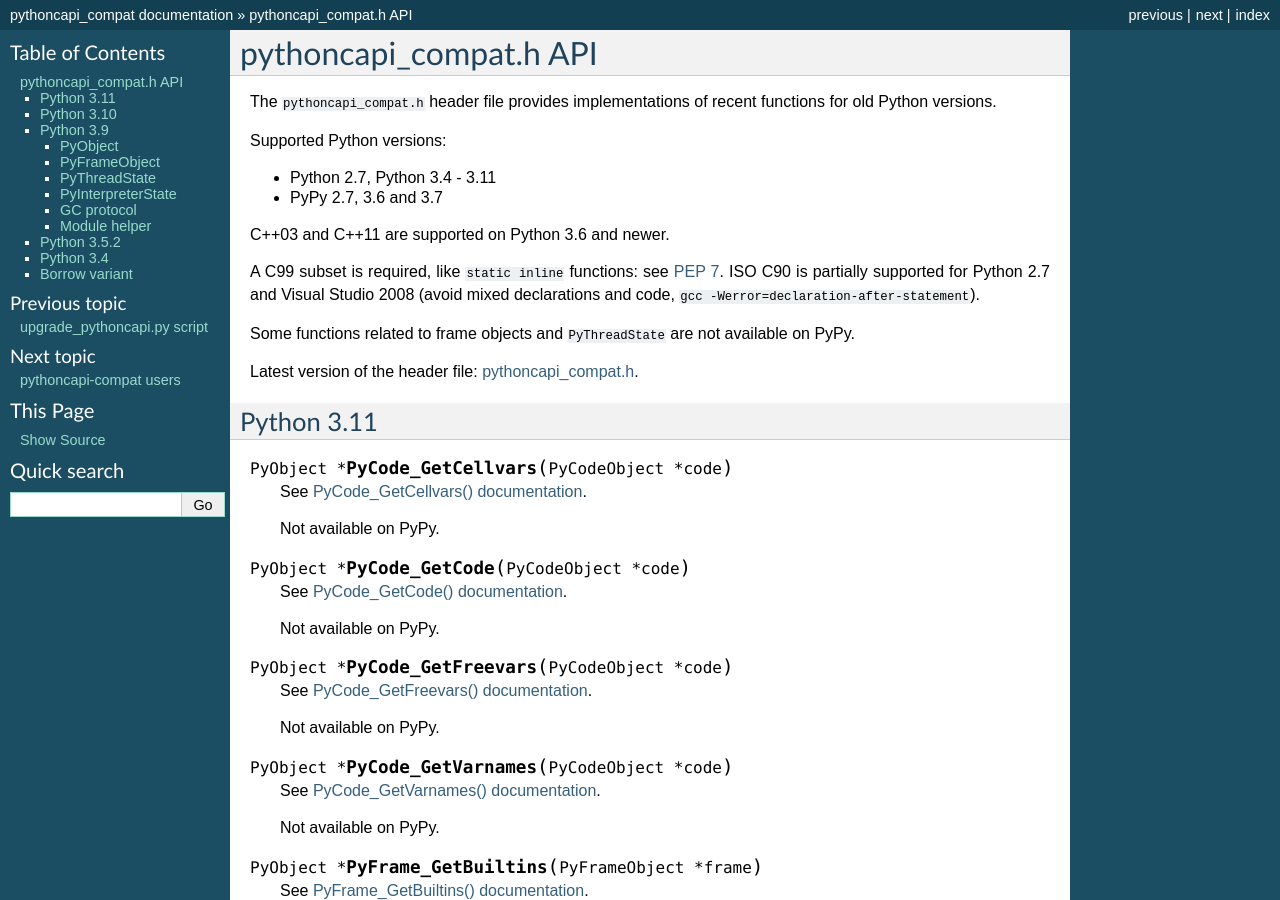
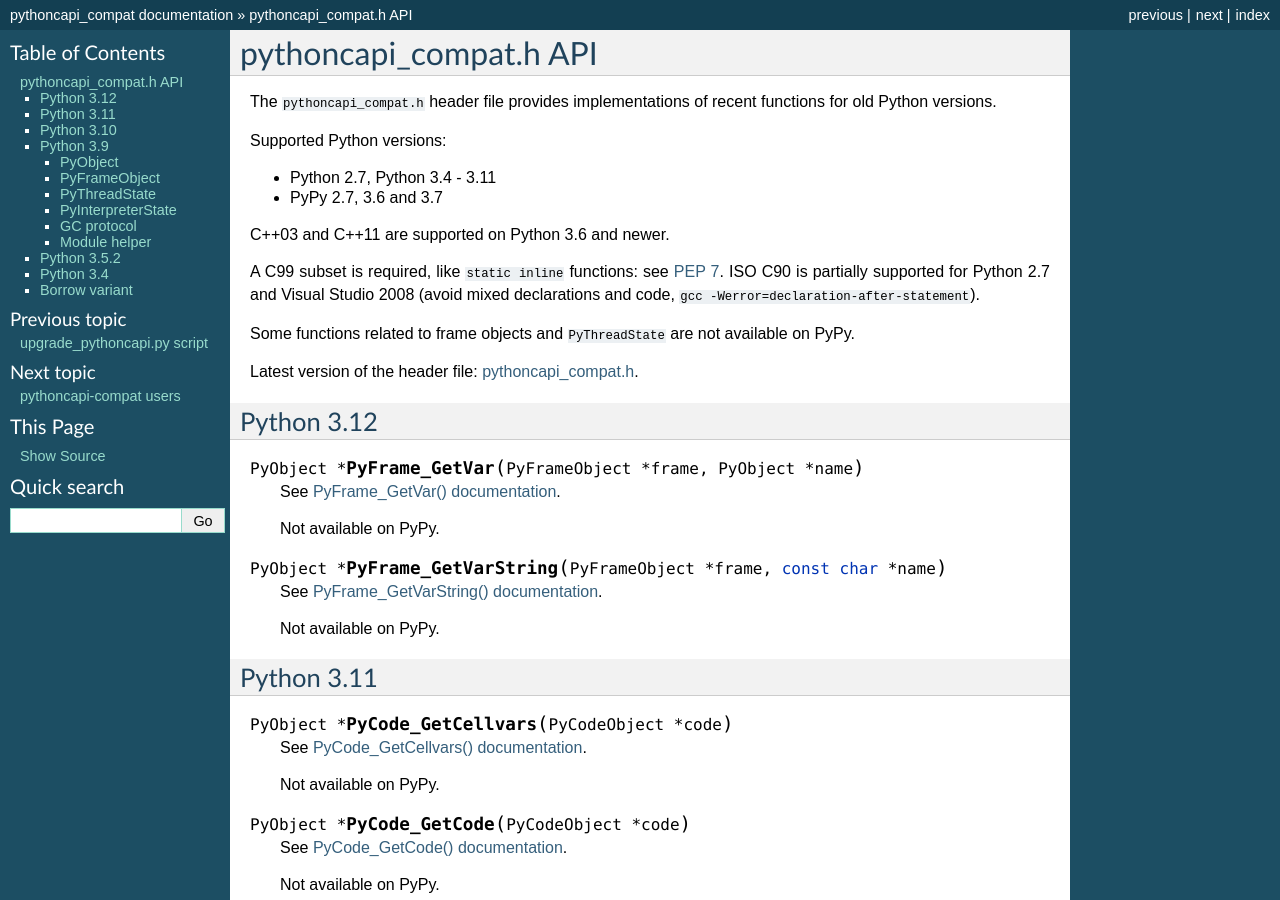
Before and after one commit to python/pythoncapi-compat, a Sphinx documentation site: the page built from docs/api.rst, in a window 1280 px wide and 900 px high. Built offline with Sphinx 7.4.7, drawn with Linux system fonts in a browser that asks for light colours.

Commit message:
Add PyFrame_GetVar() (#46)

```diff
--- a/docs/api.rst
+++ b/docs/api.rst
@@ -22,6 +22,22 @@ on PyPy.
 
 Latest version of the header file:
 `pythoncapi_compat.h <https://raw.githubusercontent.com/python/pythoncapi-compat/master/pythoncapi_compat.h>`_.
+
+
+Python 3.12
+-----------
+
+.. c:function:: PyObject* PyFrame_GetVar(PyFrameObject *frame, PyObject *name)
+
+   See `PyFrame_GetVar() documentation <https://docs.python.org/dev/c-api/frame.html#c.PyFrame_GetVar>`__.
+
+   Not available on PyPy.
+
+.. c:function:: PyObject* PyFrame_GetVarString(PyFrameObject *frame, const char *name)
+
+   See `PyFrame_GetVarString() documentation <https://docs.python.org/dev/c-api/frame.html#c.PyFrame_GetVarString>`__.
+
+   Not available on PyPy.
 
 
 Python 3.11
--- a/docs/changelog.rst
+++ b/docs/changelog.rst
@@ -1,6 +1,8 @@
 Changelog
 =========
 
+* 2022-11-04: Add ``PyFrame_GetVar()`` and ``PyFrame_GetVarString()``
+  functions.
 * 2022-08-04: Add ``PyCode_GetVarnames()``, ``PyCode_GetFreevars()``
   and ``PyCode_GetCellvars()`` functions.
 * 2022-06-14: Fix compatibility with C++ older than C++11.
```
Also changed, not shown: 2 other files.
